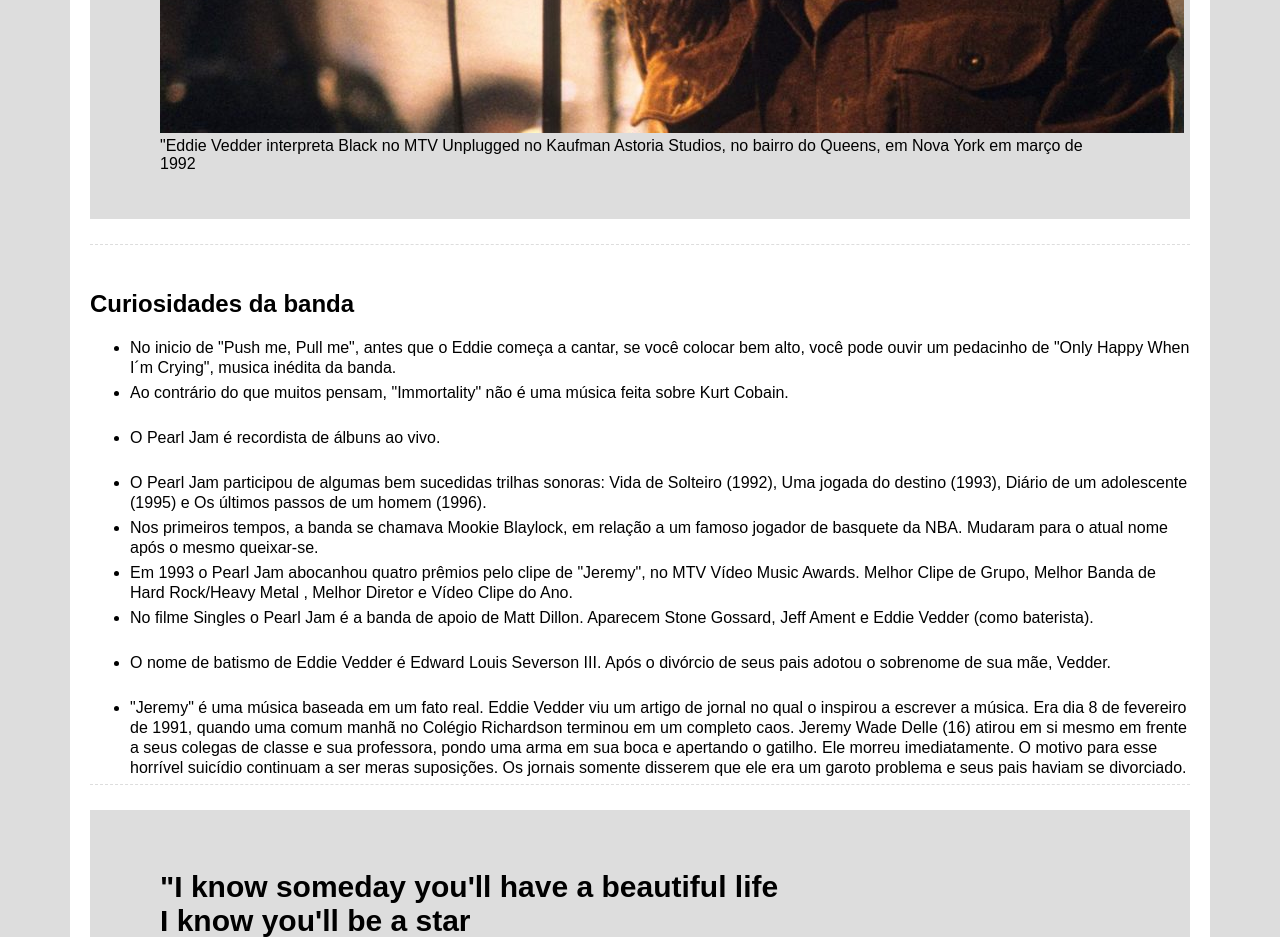
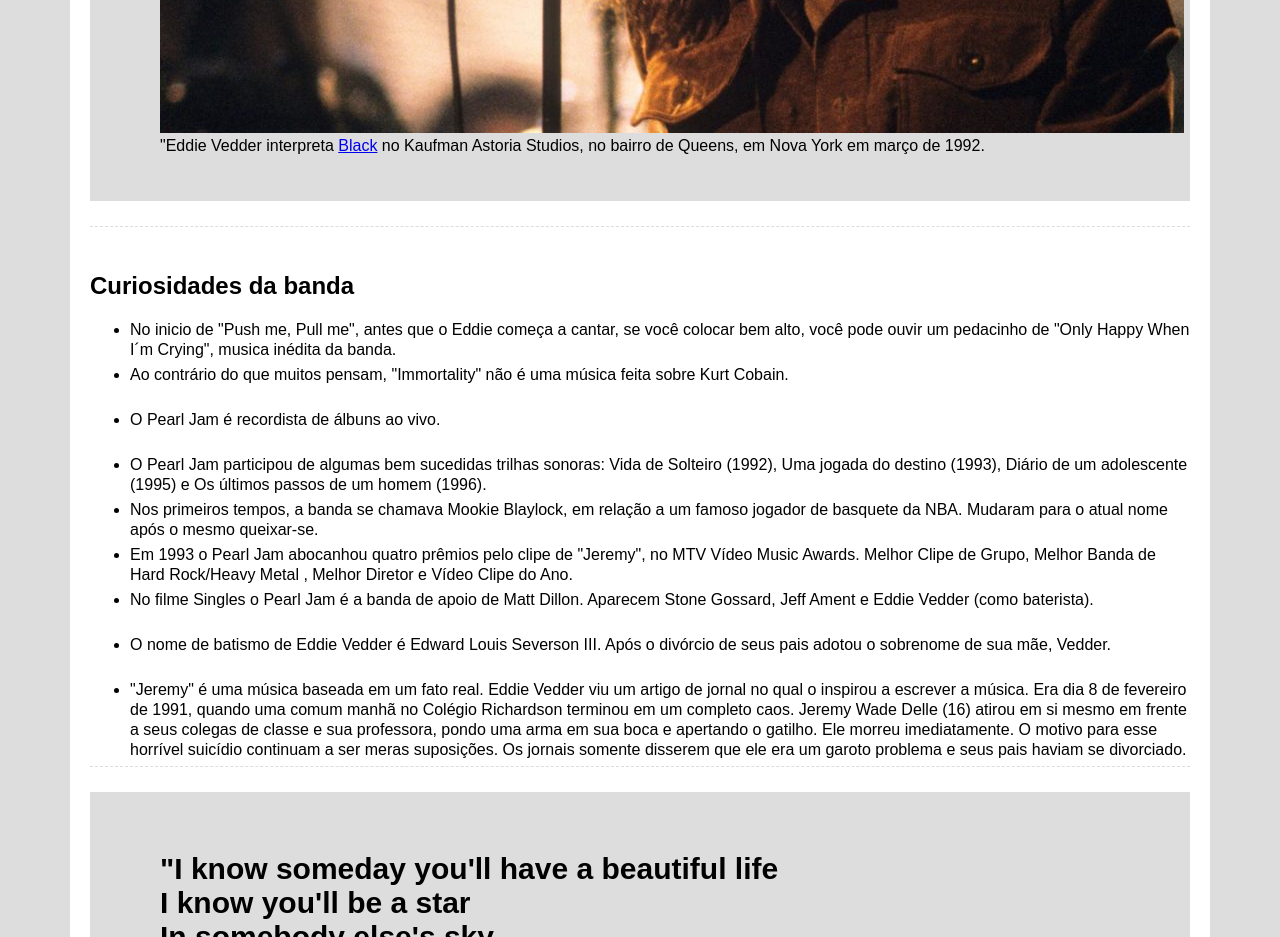
Before and after one commit to Murdev29/tributo_Pearl_Jam, a plain HTML site: page index.html in a window 1280 px wide. Shown: the part 2040-2977 px from the top of the page. Drawn offline with Linux system fonts and the light colour scheme.

Commit message:
Ajuste final

```diff
--- a/index.html
+++ b/index.html
@@ -39,7 +39,7 @@
             <div class="featured-image2">
                 <figure>
                     <img src="image/Eddie.jpg" alt="Eddie Vedder">
-                    <figcaption>"Eddie Vedder interpreta Black no MTV Unplugged no Kaufman Astoria Studios, no bairro do Queens, em Nova York em março de 1992</figcaption>
+                    <figcaption>"Eddie Vedder interpreta <a href="https://www.youtube.com/watch?v=8M6LqMkjhcc"target="_blank">Black</a> no Kaufman Astoria Studios, no bairro de Queens, em Nova York em março de 1992.</figcaption>
                 </figure>
             </div>
 
```
Also changed, not shown: css/style.css (line endings or trailing spaces).
